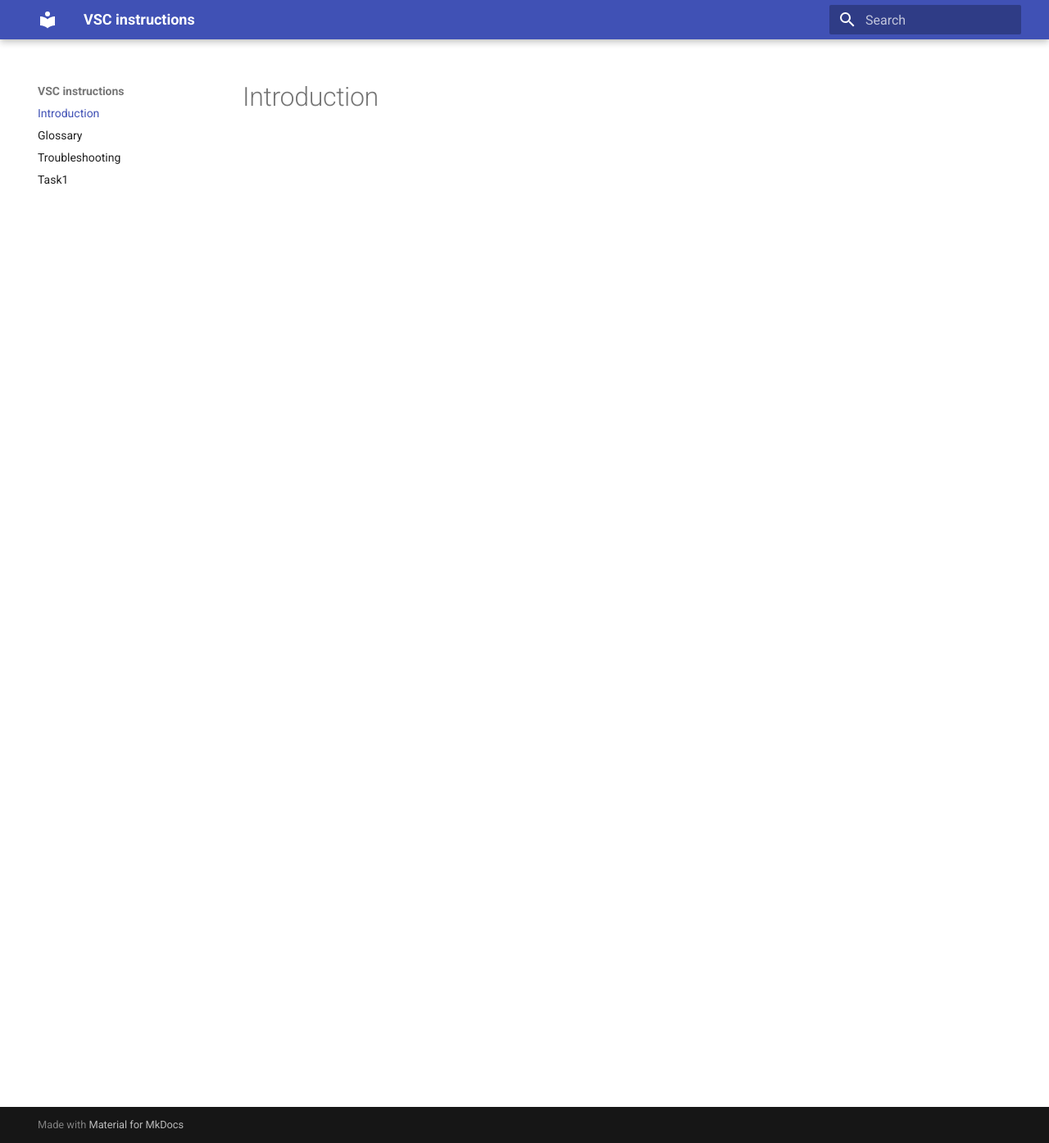
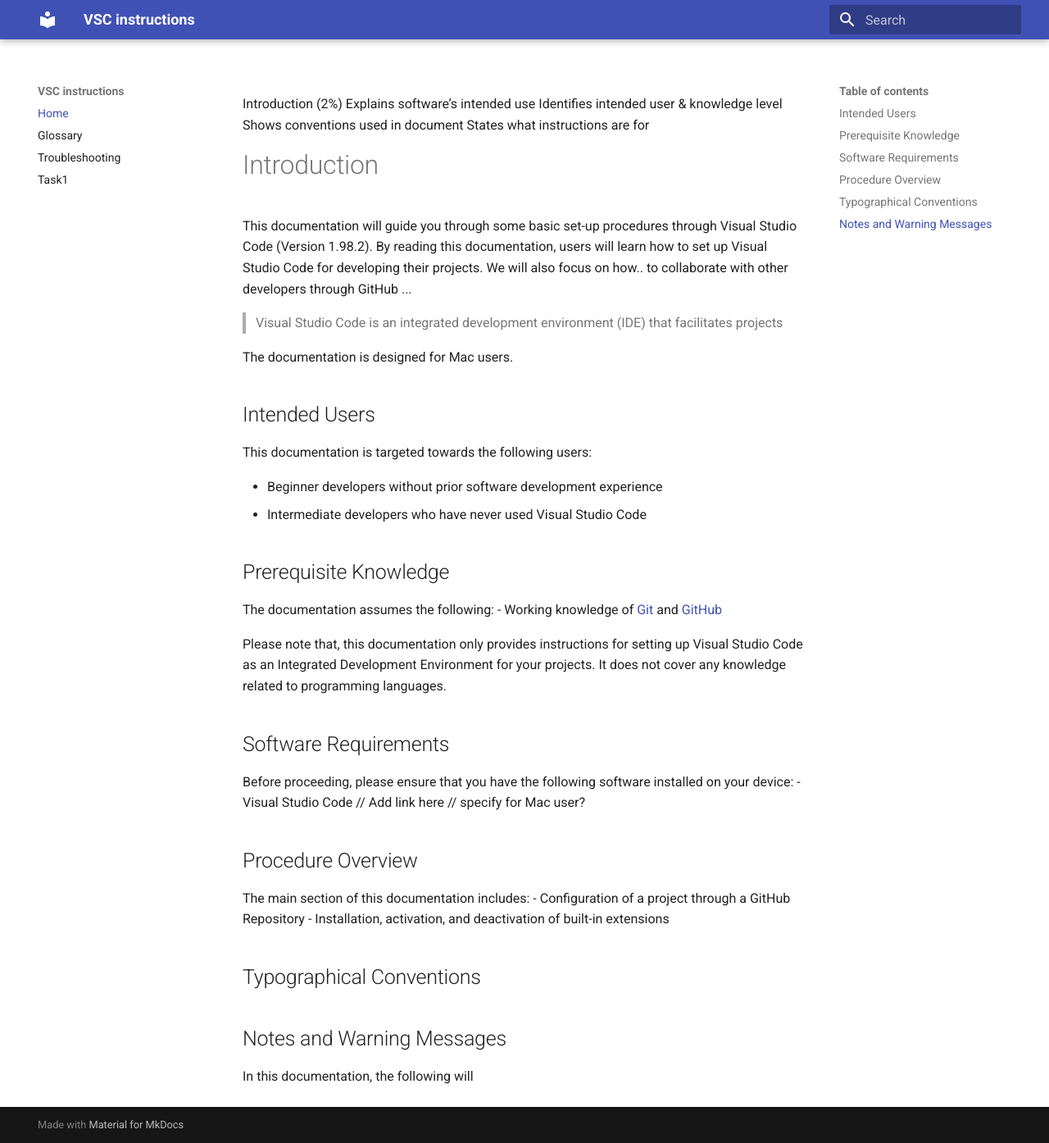
Before and after one commit to DJANG2024/MKDocsMaterial, an MkDocs documentation site: the page built from docs/index.md, in a window 1280 px wide and 1394 px high. Shown: the whole window at 82% size. Built offline with MkDocs 1.6.1 and Material for MkDocs 9.7.7, drawn with Linux system fonts in a browser that asks for light colours.

Commit message:
Add content to index.md

```diff
--- a/docs/index.md
+++ b/docs/index.md
@@ -1 +1,42 @@
+Introduction (2%)
+Explains software’s intended use
+Identifies intended user & knowledge level
+Shows conventions used in document
+States what instructions are for
+
 # Introduction
+This documentation will guide you through some basic set-up procedures through Visual Studio Code (Version 1.98.2). By reading this documentation, users will learn how to set up Visual Studio Code for developing their projects. We will also focus on how.. to collaborate with other developers through GitHub ...
+
+> Visual Studio Code is an integrated development environment (IDE) that facilitates projects
+
+The documentation is designed for Mac users.
+
+## Intended Users
+This documentation is targeted towards the following users:
+
+- Beginner developers without prior software development experience
+- Intermediate developers who have never used Visual Studio Code
+
+## Prerequisite Knowledge
+The documentation assumes the following:
+- Working knowledge of [Git](https://git-scm.com/) and [GitHub](https://github.com/)
+
+Please note that, this documentation only provides instructions for setting up Visual Studio Code as an Integrated Development Environment for your projects. It does not cover any knowledge related to programming languages.
+
+## Software Requirements
+Before proceeding, please ensure that you have the following software installed on your device:
+- Visual Studio Code  // Add link here
+// specify for Mac user?
+
+
+## Procedure Overview
+The main section of this documentation includes:
+- Configuration of a project through a GitHub Repository
+- Installation, activation, and deactivation of built-in extensions
+
+
+## Typographical Conventions
+
+
+## Notes and Warning Messages
+In this documentation, the following will
```
Also changed, not shown: 1 other file.
